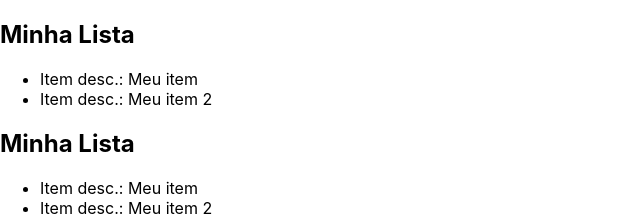
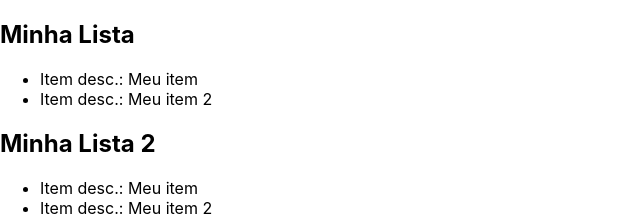
Before and after one commit to mouraribeiro/frontend-djangoreactapp, a React (Create React App) app: page / in a window 1280 px wide. Shown: the top 219 px of the page, without its empty margins (0-640 px from the left). Built offline with nearby package versions, Linux system fonts and the light colour scheme.

Commit message:
Editando props

```diff
--- a/src/ListComponent.js
+++ b/src/ListComponent.js
@@ -1,10 +1,10 @@
 import React from 'react';
 import ItemComponent from './ItemComponent';
 
-export default function ListComponent(){
+export default function ListComponent(props){
     return (
         <div>
-             <h2> Minha Lista </h2>
+             <h2>{props.listName} </h2>
             <ul>
                 <ItemComponent name={'Meu item'} />
                 <ItemComponent name={'Meu item 2'} />
--- a/src/index.js
+++ b/src/index.js
@@ -2,7 +2,7 @@ import React from 'react';
 import ReactDOM from 'react-dom/client';
 import './index.css';
 import reportWebVitals from './reportWebVitals';
-import UserLists from './UserList';
+import UserLists from './UserLists';
 
 
 const root = ReactDOM.createRoot(document.getElementById('root'));
```
Also changed, not shown: src/UserLists.js (renamed from src/UserList.js).
